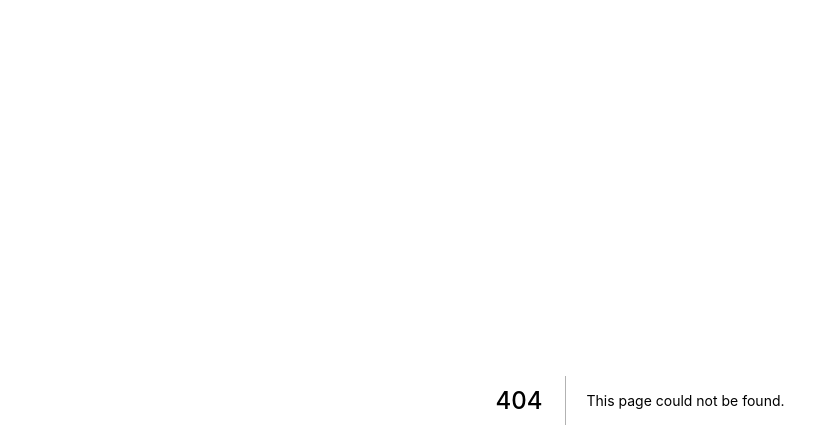
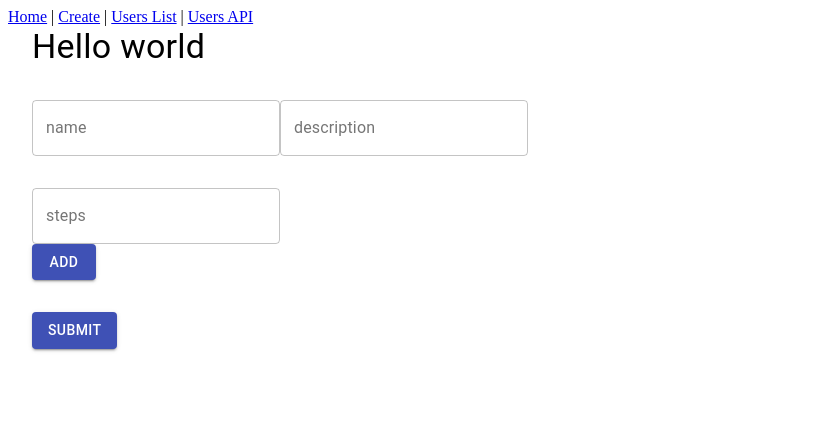
Before and after one commit to kantimam/react-next-feed, a Next.js app: page /create in a window 1280 px wide. Before the commit this address had no page. Shown: the top 448 px of the page, without its empty margins (0-839 px from the left). Built offline with nearby package versions, Linux system fonts and the light colour scheme.

Commit message:
create recipe form added

```diff
--- /dev/null
+++ b/components/CreateRecipeForm.tsx
@@ -0,0 +1,88 @@
+import React, { Component } from 'react'
+import { Field, Form, Formik, FormikHelpers, FieldArray } from 'formik';
+import { Button, TextField } from '@material-ui/core';
+
+interface FormFieldTypes {
+    name: string,
+    description: string,
+    steps: { id: number, step: string }[]
+}
+
+interface FormPropTypes {
+    onSubmit: (values: FormFieldTypes, action: FormikHelpers<FormFieldTypes>) => void | Promise<any>
+}
+
+export default class CreateRecipeForm extends Component<FormPropTypes, {}> {
+    render() {
+        return (
+            <div className="createRecipeForm">
+                <Formik
+                    initialValues={{
+                        name: "",
+                        description: "",
+                        steps: [{ id: 0, step: "" }]
+                    }}
+                    onSubmit={this.props.onSubmit}
+                >
+                    {({ values, handleChange }) => (
+                        <Form>
+                            <Field
+                                label="name"
+                                variant="outlined"
+                                component={TextField}
+                                name="name" />
+
+                            <Field
+                                label="description"
+                                variant="outlined"
+                                component={TextField}
+                                name="description" />
+
+                            {/* add steps one by one */}
+                            <FieldArray name="steps"
+                                render={({ push }) => (
+                                    <div className="formAddSteps">
+                                        {(values.steps && values.steps.length > 0) &&
+                                            values.steps.map((_item, index) => (
+                                                <div key={index}>
+                                                    <TextField
+                                                        label="steps"
+                                                        variant="outlined"
+                                                        name={`steps[${index}].step`}
+                                                        onChange={handleChange}
+                                                    />
+                                                    {console.log(values.steps[index])}
+                                                </div>
+                                            ))
+                                        }
+                                        <Button
+                                            variant="contained"
+                                            color="primary"
+                                            type="button"
+                                            onClick={() => push({ id: Date.now(), step: "" })}>
+
+                                            add
+                                        </Button>
+                                    </div>
+                                )}
+                            />
+
+                            <Button
+                                color="primary"
+                                variant="contained"
+                                type="submit">
+                                SUBMIT
+                        </Button>
+                        </Form>
+                    )}
+                </Formik>
+
+            </div >
+        )
+    }
+}
+
+
+/* const FormikTextField = (props: FieldConfig) => {
+    return <Field {...props} component={(formikProps: FieldConfig) => <TextField {...formikProps} variant="outlined" />} />
+} */
--- a/components/Layout.tsx
+++ b/components/Layout.tsx
@@ -8,7 +8,7 @@ type Props = {
 
 const Layout: React.FunctionComponent<Props> = ({
   children,
-  title = 'This is the default title',
+  title = 'Feed',
 }) => (
     <div>
       <Head>
@@ -22,8 +22,8 @@ const Layout: React.FunctionComponent<Props> = ({
             <a>Home</a>
           </Link>{' '}
         |{' '}
-          <Link href="/about">
-            <a>About</a>
+          <Link href="/create">
+            <a>Create</a>
           </Link>{' '}
         |{' '}
           <Link href="/users">
@@ -33,10 +33,7 @@ const Layout: React.FunctionComponent<Props> = ({
         </nav>
       </header>
       {children}
-      <footer>
-        <hr />
-        <span>I'm here to stay (Footer)</span>
-      </footer>
+
     </div>
   )
 
--- a/package.json
+++ b/package.json
@@ -12,6 +12,7 @@
     "@material-ui/lab": "^4.0.0-alpha.51",
     "@types/react-redux": "^7.1.8",
     "@types/redux-thunk": "^2.1.0",
+    "formik": "^2.1.4",
     "isomorphic-unfetch": "3.0.0",
     "next": "latest",
     "next-redux-wrapper": "^6.0.0",
--- a/pages/_app.jsx
+++ b/pages/_app.jsx
@@ -2,6 +2,7 @@ import React from 'react'
 import { Provider } from 'react-redux'
 import App from 'next/app'
 import withReduxStore from '../lib/withReduxStore'
+import '../styles/main.css'
 
 class MyApp extends App {
     render() {
--- /dev/null
+++ b/pages/create.tsx
@@ -0,0 +1,26 @@
+import React, { Component } from 'react'
+import Layout from '../components/Layout'
+/* import Button from '@material-ui/core/Button'; */
+import { Typography, Container } from '@material-ui/core';
+import CreateRecipeForm from '../components/CreateRecipeForm';
+
+
+export default class create extends Component {
+    onFormSubmit = (formValues: any, action: any) => {
+        console.log(formValues)
+        //alert(JSON.stringify(formValues))
+        console.log(action)
+    }
+    render() {
+        return (
+            < Layout title="Create Recipe" >
+                <Container>
+                    <Typography variant="h4">Hello world</Typography>
+                    <CreateRecipeForm
+                        onSubmit={this.onFormSubmit}
+                    />
+                </Container>
+            </Layout >
+        )
+    }
+}
--- /dev/null
+++ b/styles/main.css
@@ -0,0 +1,8 @@
+.createRecipeForm {
+  margin: 2rem 0;
+}
+
+.formAddSteps {
+  margin: 2rem 0;
+}
+/*# sourceMappingURL=main.css.map */
--- /dev/null
+++ b/styles/main.scss
@@ -0,0 +1,7 @@
+.createRecipeForm {
+    margin: 2rem 0;
+}
+
+.formAddSteps {
+    margin: 2rem 0;
+}
```
Also changed, not shown: pages/index.tsx (+15 -10 lines), 2 other files (tests, documents, lock files or other folders).
